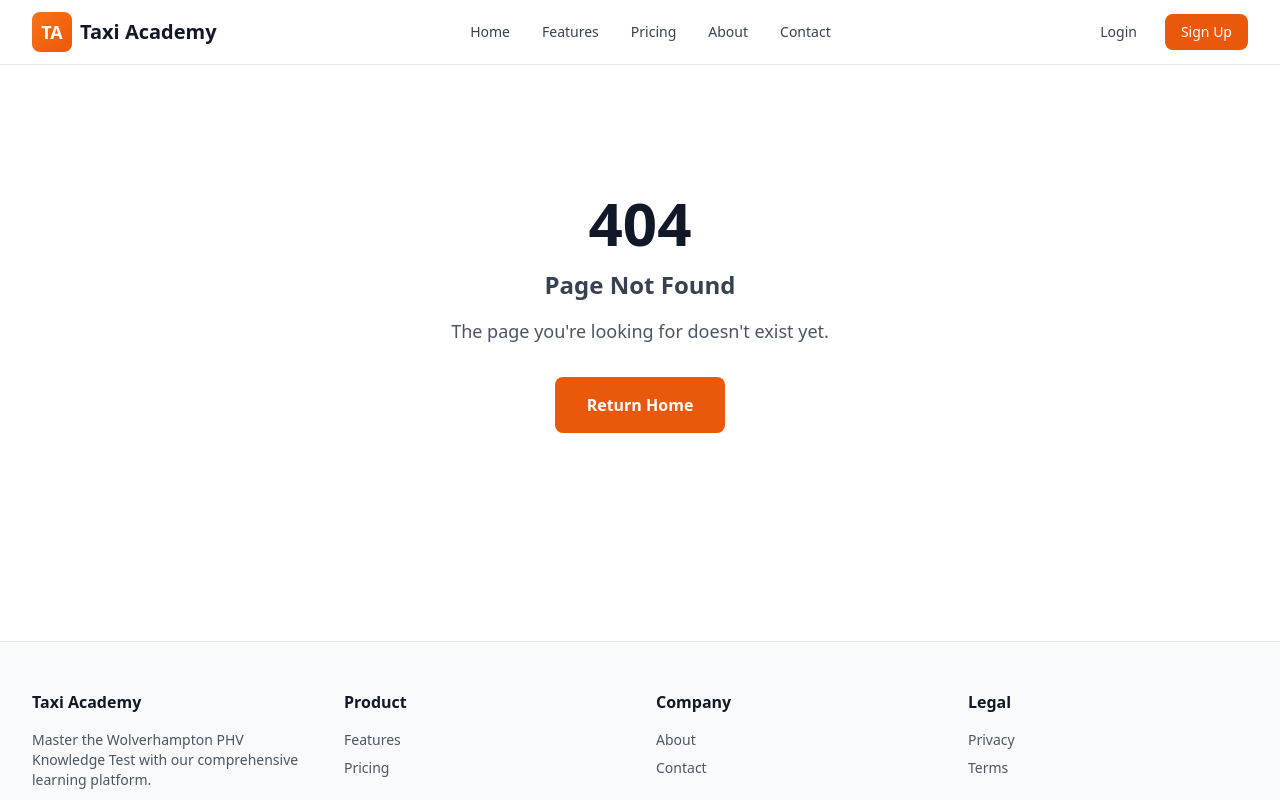
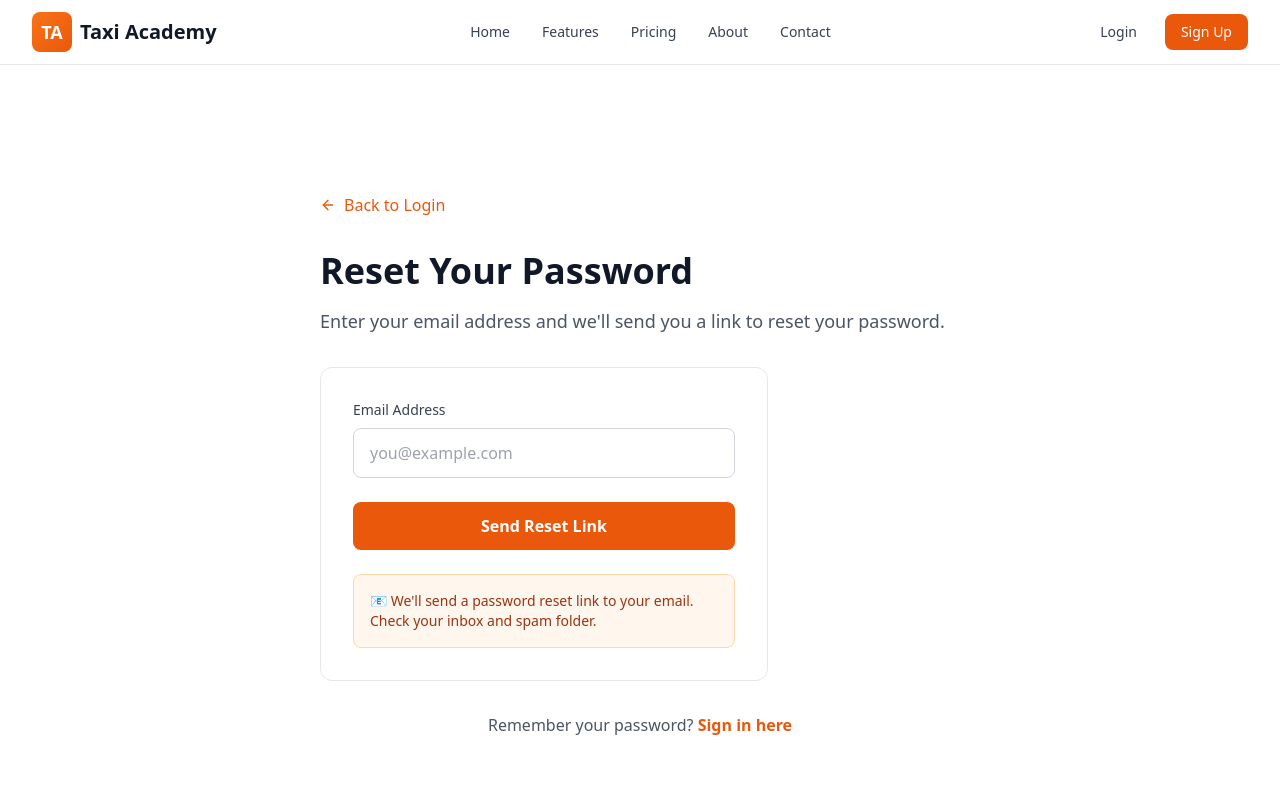
Before and after one commit to Ahmed19000810/wolverhampton-taxi-academy, a React (Vite) app: page /forgot-password in a window 1280 px wide. Shown: the top 800 px of the page. Built offline with nearby package versions, Linux system fonts and the light colour scheme.

Commit message:
Add forgot password page and route

```diff
--- a/client/App.tsx
+++ b/client/App.tsx
@@ -9,6 +9,7 @@ import { BrowserRouter, Routes, Route } from "react-router-dom";
 import Index from "./pages/Index";
 import Login from "./pages/Login";
 import Register from "./pages/Register";
+import ForgotPassword from "./pages/ForgotPassword";
 import Placeholder from "./pages/Placeholder";
 import NotFound from "./pages/NotFound";
 
@@ -24,6 +25,7 @@ const App = () => (
           <Route path="/" element={<Index />} />
           <Route path="/login" element={<Login />} />
           <Route path="/register" element={<Register />} />
+          <Route path="/forgot-password" element={<ForgotPassword />} />
           <Route path="/features" element={<Placeholder />} />
           <Route path="/pricing" element={<Placeholder />} />
           <Route path="/about" element={<Placeholder />} />
--- /dev/null
+++ b/client/pages/ForgotPassword.tsx
@@ -0,0 +1,72 @@
+import { Link } from "react-router-dom";
+import Layout from "@/components/Layout";
+import { ArrowLeft } from "lucide-react";
+
+export default function ForgotPassword() {
+  return (
+    <Layout>
+      <div className="max-w-2xl mx-auto px-4 py-20 sm:py-32">
+        <div className="space-y-8">
+          <Link
+            to="/login"
+            className="inline-flex items-center gap-2 text-orange-600 dark:text-orange-500 hover:underline font-medium"
+          >
+            <ArrowLeft className="w-4 h-4" />
+            Back to Login
+          </Link>
+
+          <div className="space-y-4">
+            <h1 className="text-4xl font-bold text-gray-900 dark:text-white">
+              Reset Your Password
+            </h1>
+            <p className="text-lg text-gray-600 dark:text-gray-400">
+              Enter your email address and we'll send you a link to reset your
+              password.
+            </p>
+          </div>
+
+          <div className="bg-white dark:bg-slate-800 rounded-xl border border-gray-200 dark:border-slate-700 p-8 max-w-md">
+            <form className="space-y-6">
+              <div>
+                <label className="block text-sm font-medium text-gray-700 dark:text-gray-300 mb-2">
+                  Email Address
+                </label>
+                <input
+                  type="email"
+                  className="w-full px-4 py-3 border border-gray-300 dark:border-slate-600 rounded-lg bg-white dark:bg-slate-800 text-gray-900 dark:text-white placeholder-gray-400 focus:outline-none focus:ring-2 focus:ring-orange-600 dark:focus:ring-orange-500"
+                  placeholder="you@example.com"
+                />
+              </div>
+
+              <button
+                type="submit"
+                className="w-full py-3 bg-orange-600 hover:bg-orange-700 text-white font-semibold rounded-lg transition-all"
+              >
+                Send Reset Link
+              </button>
+            </form>
+
+            <div className="mt-6 p-4 bg-orange-50 dark:bg-orange-900/20 rounded-lg border border-orange-200 dark:border-orange-800">
+              <p className="text-sm text-orange-800 dark:text-orange-200">
+                📧 We'll send a password reset link to your email. Check your
+                inbox and spam folder.
+              </p>
+            </div>
+          </div>
+
+          <div className="text-center">
+            <p className="text-gray-600 dark:text-gray-400">
+              Remember your password?{" "}
+              <Link
+                to="/login"
+                className="text-orange-600 dark:text-orange-500 font-semibold hover:underline"
+              >
+                Sign in here
+              </Link>
+            </p>
+          </div>
+        </div>
+      </div>
+    </Layout>
+  );
+}
--- a/client/pages/Login.tsx
+++ b/client/pages/Login.tsx
@@ -50,12 +50,12 @@ export default function Login() {
                     Remember me
                   </span>
                 </label>
-                <a
-                  href="#"
+                <Link
+                  to="/forgot-password"
                   className="text-orange-600 dark:text-orange-500 hover:underline"
                 >
                   Forgot password?
-                </a>
+                </Link>
               </div>
 
               <button
```
